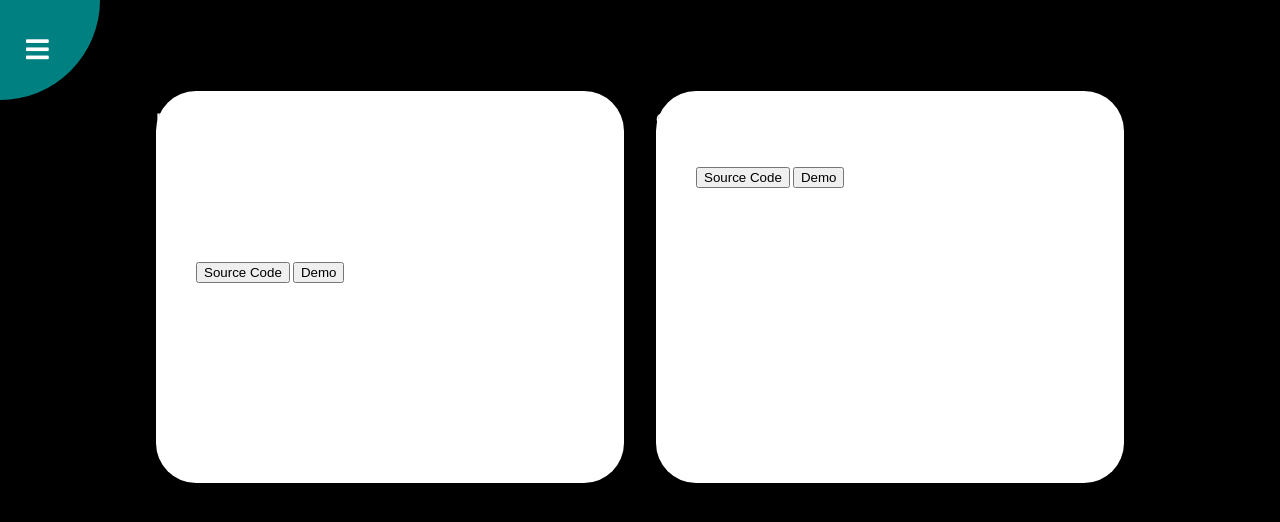
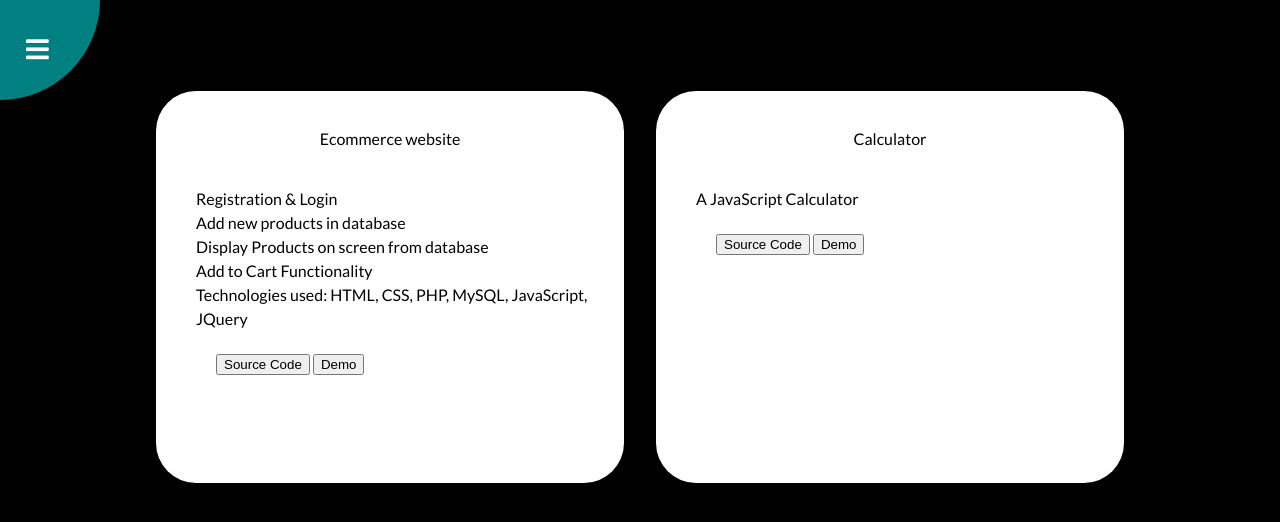
Before and after one commit to akanksha1995/akankshaahuja.github.io, a plain HTML site: page projects.html in a window 1280 px wide. Drawn offline with Linux system fonts and the light colour scheme.

Commit message:
project card styles

```diff
--- a/style.css
+++ b/style.css
@@ -19,7 +19,7 @@ body {
   width: 100vw;
   min-height: 100vh;
   padding: 1px;
-  background-image: url(pexels-negative-space-34088.jpg);
+  background-image: url(images/pexels-negative-space-34088.jpg);
   background-size: contain;
   background-repeat: no-repeat;
   background-size: 1280px 609.33px;
@@ -144,7 +144,7 @@ nav a:hover {
   font-style: italic;
 }
 
-.content p {
+.content {
     width: 383;
     line-height: 1.5;
     color: white
@@ -275,3 +275,16 @@ a {
     padding: 5px;
     margin: 5px;
   }
+
+  .card-text {
+    color: black;
+  }
+
+  .project-headline {
+    padding: 20px;
+    text-align: center;
+  }
+
+  .link-buttons {
+    padding: 20px;
+  }
```
